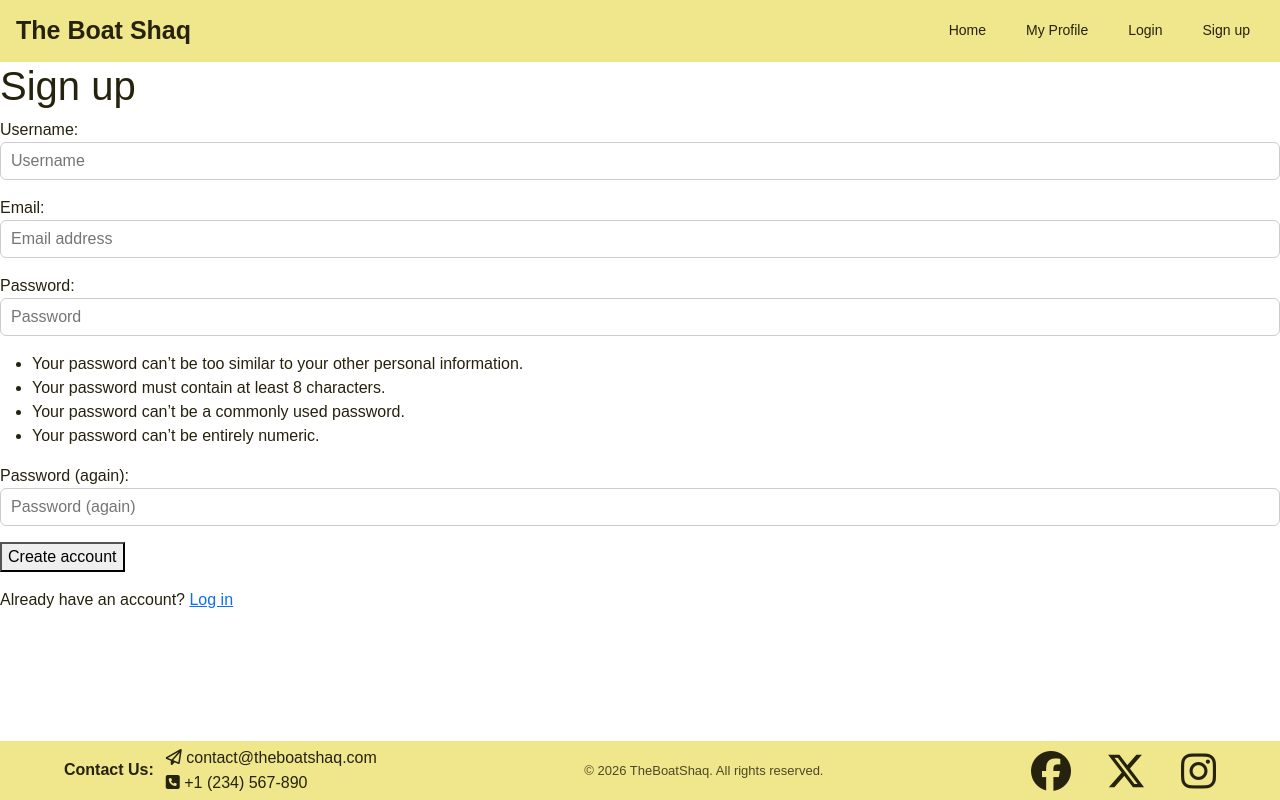
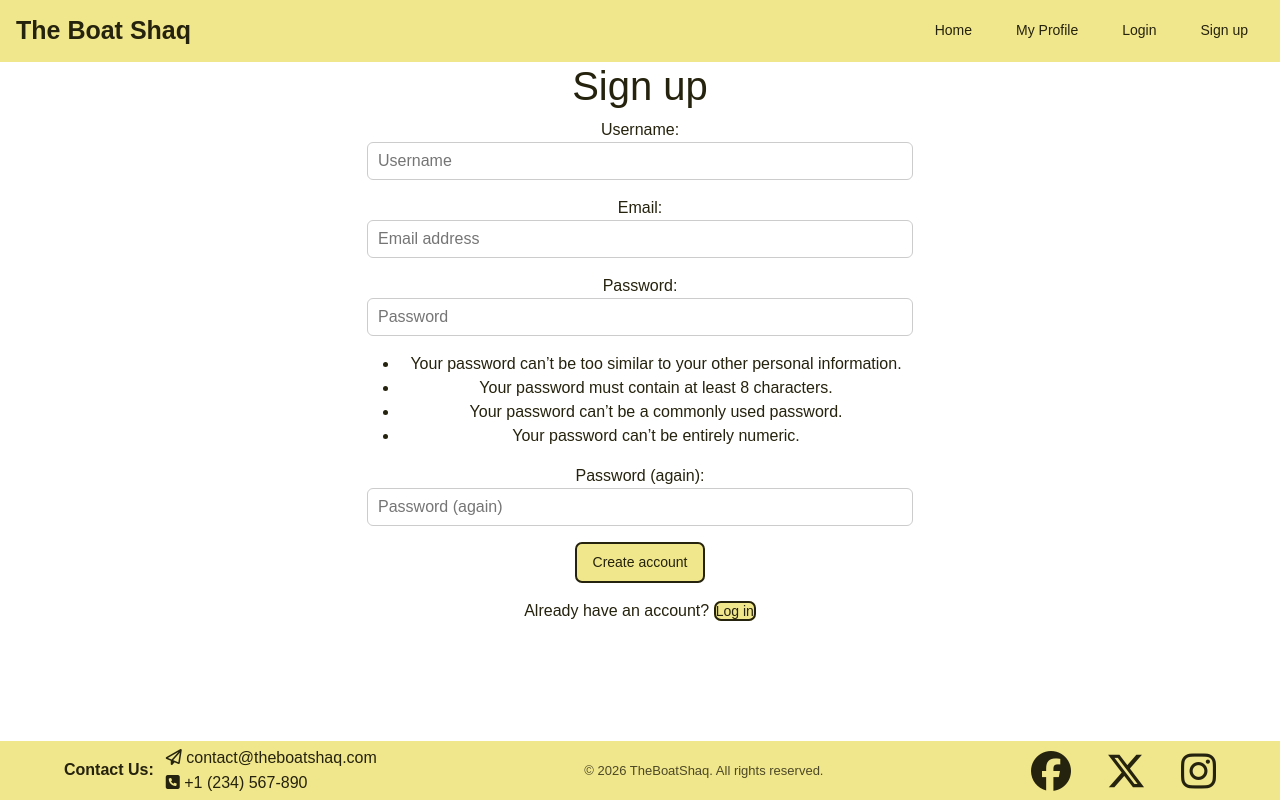
Before and after one commit to h7qju7ts/the_boat_shaq, a Django app: page /accounts/signup/ in a window 1280 px wide. Run offline with Django 5.2, Linux system fonts and the light colour scheme; some libraries are stand-ins or nearby versions; some web fonts are replaced.

Commit message:
tydi up css and style links

```diff
--- a/boat/templates/boat/profile.html
+++ b/boat/templates/boat/profile.html
@@ -12,13 +12,13 @@
             <p><strong>Email:</strong> {{ user.email|default:"not set" }}</p>
 
             <p>
-                <a class="btn-nav" href="{% url 'account_change_password' %}">
+                <a class="btn btn-secondary" href="{% url 'account_change_password' %}">
                     Change Password
                 </a>
             </p>
 
             <p>
-                <a class="btn-nav" href="{% url 'account_logout' %}">
+                <a class="btn btn-secondary" href="{% url 'account_logout' %}">
                     Log out
                 </a>
             </p>
--- a/static/css/style.css
+++ b/static/css/style.css
@@ -26,7 +26,79 @@ input {
   border: 1px solid #ccc;
 }
 
-/* Don’t globally center every paragraph */
+/* ---------- Buttons ---------- */
+
+.btn {
+  display: inline-block;
+  padding: 8px 16px;
+  border-radius: 7px;
+  font-size: 14px;
+  font-weight: 500;
+  text-decoration: none;
+  cursor: pointer;
+  transition: all 0.2s ease-in-out;
+}
+
+/* Primary Button (Main Action) */
+.btn-primary {
+  background-color: #6b5e00;
+  color: white;
+  border: 2px solid #6b5e00;
+}
+
+.btn-primary:hover {
+  background-color: #4e4500;
+  border-color: #4e4500;
+  color: white;
+}
+
+/* Secondary Button (Neutral / Cancel) */
+.btn-secondary {
+  background-color: khaki;
+  color: #25220d;
+  border: 2px solid #25220d;
+}
+
+.btn-secondary:hover {
+  background-color: #6b5e00;
+  color: white;
+  border-color: #6b5e00;
+}
+
+/* Ghost Button (Navbar Style) */
+.btn-ghost {
+  background: transparent;
+  color: #25220d;
+  border: none;
+}
+
+.btn-ghost:hover {
+  background-color: #6b5e00;
+  color: white;
+}
+
+/* Small action links (auth pages) */
+
+.link-action {
+  text-decoration: none;
+  font-size: 14px;
+  font-weight: 500;
+  transition: color 0.2s ease-in-out;
+  background-color: khaki;
+  color: #25220d;
+  border: 2px solid #25220d;
+  border-radius: 7px;
+}
+
+.link-action:hover {
+  background-color: #6b5e00;
+  color: white;
+  border-color: #6b5e00;
+
+}
+
+
+
 p {
   margin: 0 0 1rem;
 }
@@ -61,21 +133,7 @@ p {
   color: rgb(140, 143, 106);
 }
 
-.btn-nav {
-  text-decoration: none;
-  padding: 6px 14px;
-  border-radius: 6px;
-  font-size: 14px;
-  font-weight: 500;
-  color: #25220d;
-  background: transparent;
-  transition: background-color 0.2s ease-in-out, color 0.2s ease-in-out;
-}
 
-.btn-nav:hover {
-  background-color: #6b5e00;
-  color: white;
-}
 
 /* ---------- Footer ---------- */
 
--- a/templates/account/login.html
+++ b/templates/account/login.html
@@ -17,7 +17,7 @@
           <label for="id_password" class="form-label">Password</label>
           {{ form.password }}
           <div class="mt-1">
-            <a href="{% url 'account_reset_password' %}">
+            <a class="link-action" href="{% url 'account_reset_password' %}">
               Forgot your password?
             </a>
           </div>
@@ -29,13 +29,13 @@
         </div>
 
         <p>
-          <button type="submit" class="btn-nav">Log in</button>
+          <button type="submit" class="btn btn-secondary">Log in</button>
         </p>
       </form>
 
       <p>
         No account?
-        <a href="{% url 'account_signup' %}">Sign up</a>
+        <a class="link-action" href="{% url 'account_signup' %}">Sign up</a>
       </p>
     </div>
   </div>
--- a/templates/account/signup.html
+++ b/templates/account/signup.html
@@ -3,16 +3,22 @@
 {% block title %}Sign up | The Boat Shaq{% endblock %}
 
 {% block content %}
+<div class="container">
+  <div class="row justify-content-center text-center">
+    <div class="col-md-6">
   <h1>Sign up</h1>
 
   <form method="post" action="{% url 'account_signup' %}">
     {% csrf_token %}
     {{ form.as_p }}
-    <button type="submit">Create account</button>
+    <button class="btn btn-secondary" type="submit">Create account</button>
   </form>
 
   <p>
     Already have an account?
-    <a href="{% url 'account_login' %}">Log in</a>
+    <a class="link-action" href="{% url 'account_login' %}">Log in</a>
   </p>
+    </div>
+  </div>
+</div>
 {% endblock %}
--- a/templates/main/main.html
+++ b/templates/main/main.html
@@ -87,17 +87,17 @@
       <a href="{% url 'home' %}" class="logo">The Boat Shaq</a>
 
       <div class="nav-links">
-        <a href="/" class="btn-nav">Home</a>
+        <a href="/" class="btn btn-ghost">Home</a>
 
         <div class="nav-links">
-        <a href="{% url 'profile' %}" class="btn-nav">My Profile</a>
+        <a href="{% url 'profile' %}" class="btn btn-ghost">My Profile</a>
 
         {% if user.is_authenticated %}
         <span>Hi, {{ user.username }}</span>
-        <a href="{% url 'account_logout' %}" class="btn-nav">Logout</a>
+        <a href="{% url 'account_logout' %}" class="btn btn-ghost">Logout</a>
         {% else %}
-        <a href="{% url 'account_login' %}" class="btn-nav">Login</a>
-        <a href="{% url 'account_signup' %}" class="btn-nav">Sign up</a>
+        <a href="{% url 'account_login' %}" class="btn btn-ghost">Login</a>
+        <a href="{% url 'account_signup' %}" class="btn btn-ghost">Sign up</a>
         {% endif %}
       </div>
     </nav>
```
Also changed, not shown: templates/account/logout.html (+7 -5 lines).
